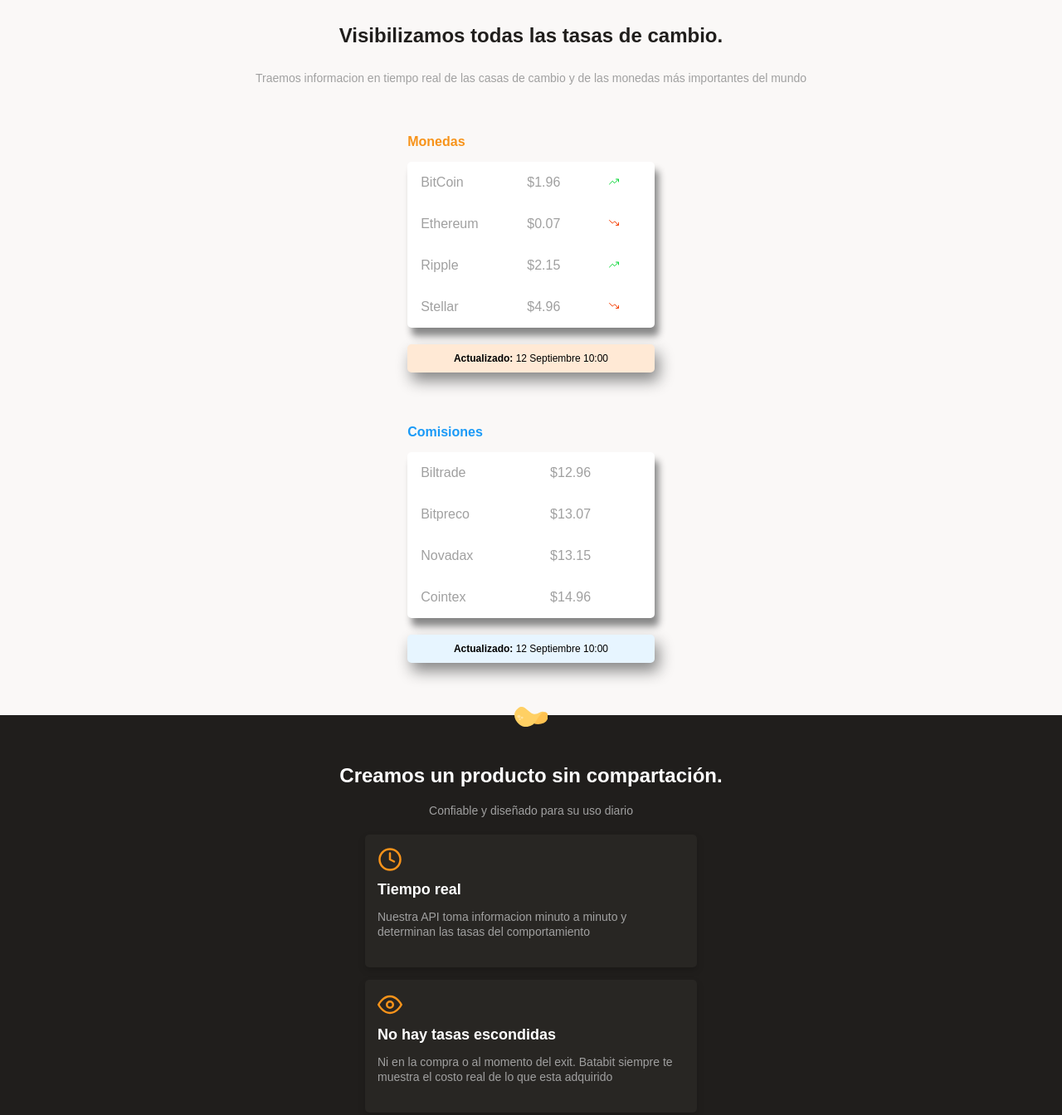
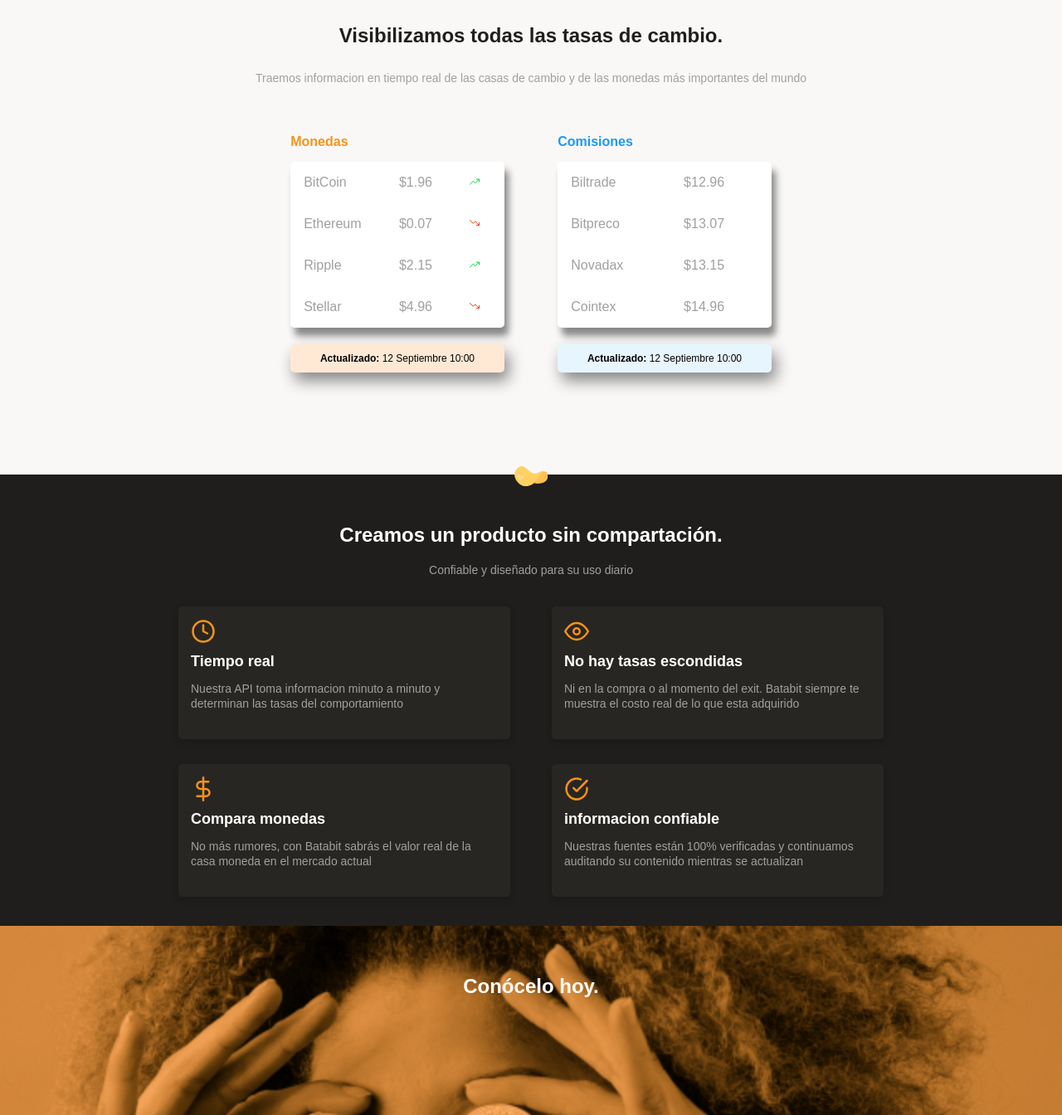
Before and after one commit to Jason171096/BataBit, a plain HTML site: page index.html in a window 1280 px wide. Shown: the part 640-1984 px from the top of the page at 83% size. Drawn offline with Linux system fonts and the light colour scheme.

Commit message:
finished project

```diff
--- a/css/styles.css
+++ b/css/styles.css
@@ -155,7 +155,7 @@ main {
 /* --SECTION 2-- */
 .change-tables-container {
     width: 100%;
-    height: 700px;
+    height: auto;
     padding: 30px 10%;
 }
 
--- /dev/null
+++ b/css/table.css
@@ -0,0 +1,16 @@
+.sales-plans-cards {
+    justify-content: center;
+}
+
+.products-cards-container {
+    display: flex;
+    flex-wrap: wrap;
+    width: 900px;
+    margin: 0 auto;
+}
+
+.change-tables-container {
+    display: flex;
+    width: 900px;
+    margin: 0 auto;
+}
--- a/index.html
+++ b/index.html
@@ -9,6 +9,8 @@
         href=“https://fonts.googleapis.com/css2?family=DM+Sans:wght@400;500;700&family=Inter:wght@300;500&display=swap”
         rel=“stylesheet”>
     <link rel="stylesheet" href="css/styles.css">
+    <link rel="stylesheet" href="css/table.css" media="(min-width: 930px)">
+    <link rel="stylesheet" href="css/desktop.css" media="">
     <title>Document</title>
 </head>
 
@@ -84,6 +86,7 @@
                 <h5>Creamos un producto sin compartación.</h5>
                 <p>Confiable y diseñado para su uso diario</p>
             </div>
+            <section class="products-cards-container">
             <section class="product-card-container">
                 <article>
                     <span class="icon-card-time"></span>
@@ -116,6 +119,7 @@
                         contenido mientras se actualizan</p>
                 </article>
             </section>
+        </section>
         </section>
         <section class="bitcoin-img-container">
             <h6>Conócelo hoy.</h6>
```
